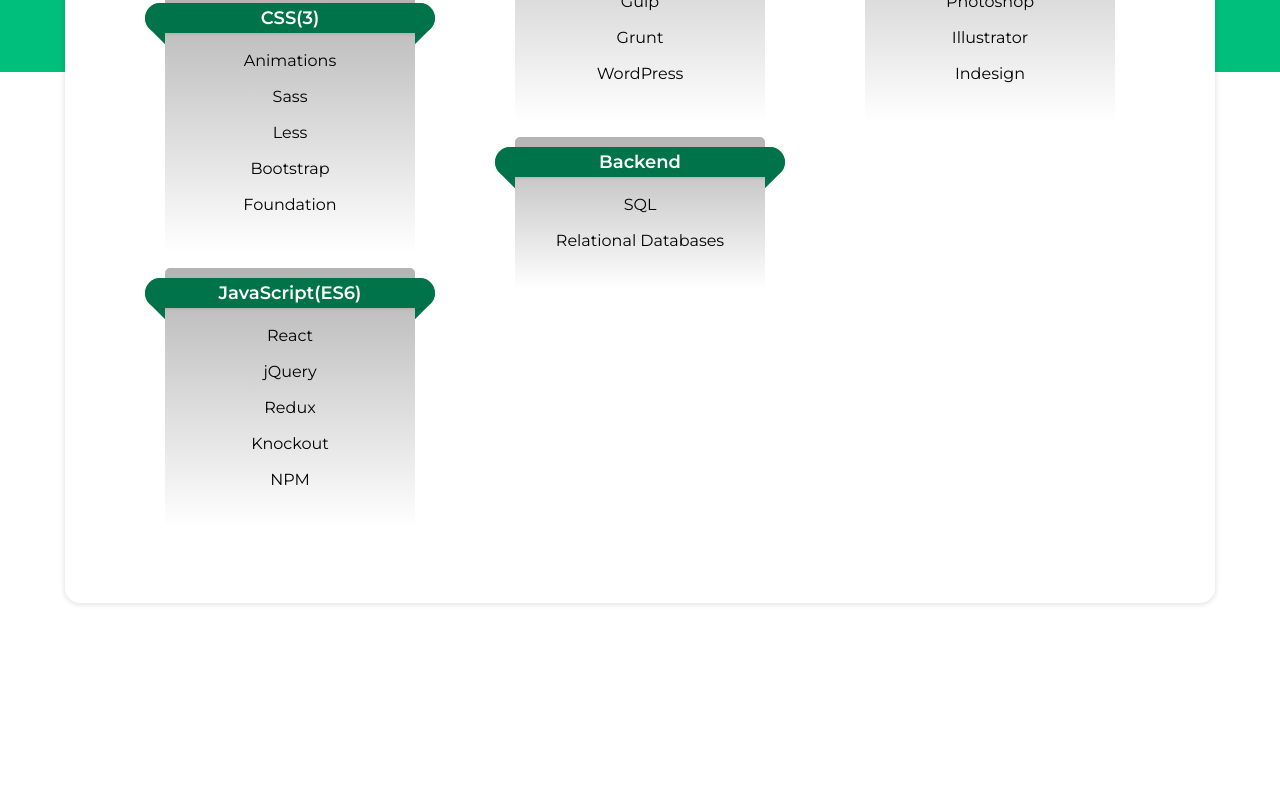
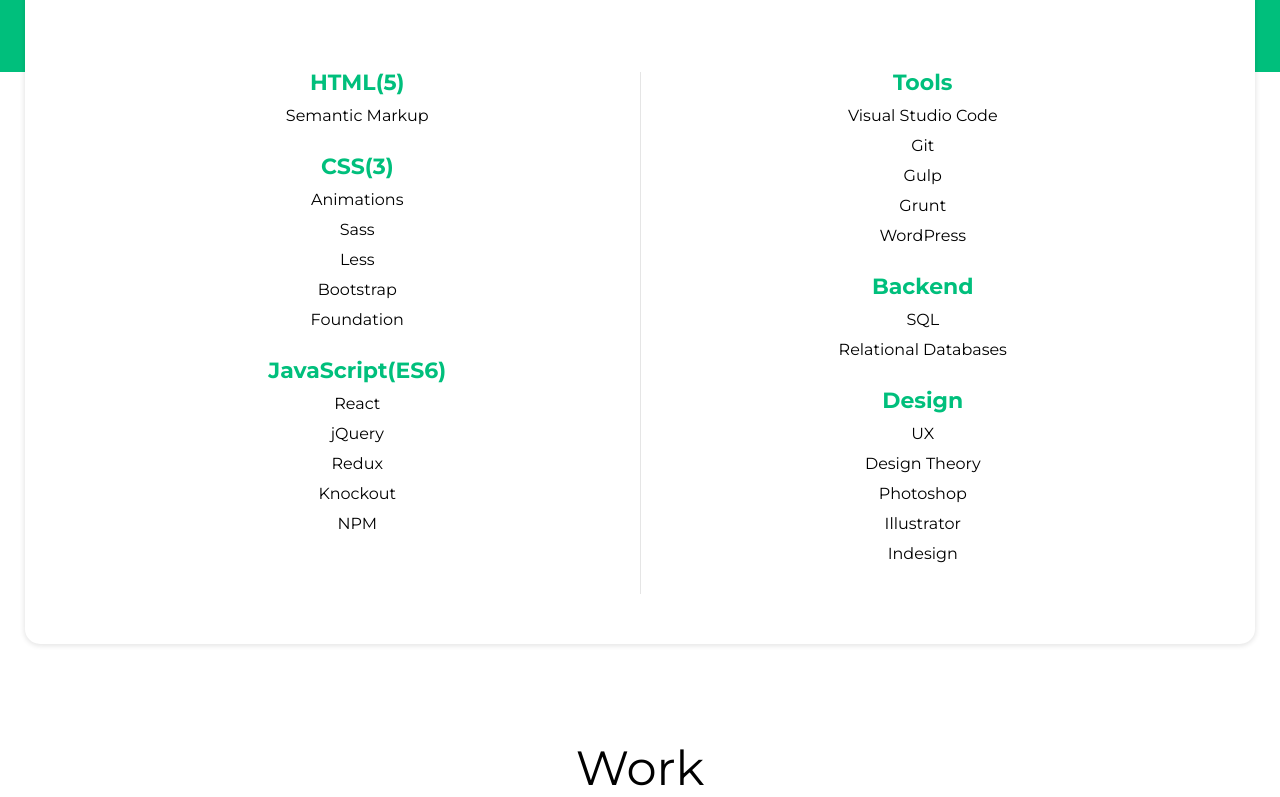
Before and after one commit to bragith/portfolio, a React (Create React App) app: page / in a window 1280 px wide. Shown: the part 1460-2257 px from the top of the page. Built offline with nearby package versions, Linux system fonts and the light colour scheme.

Commit message:
Design  is now decent

```diff
--- a/src/components/BurgerMenu/burgerMenu.js
+++ b/src/components/BurgerMenu/burgerMenu.js
@@ -19,9 +19,8 @@
       </div>
       <nav className={`mainNav${isOpen ? ' show' : ''}`}>
         <ul>
-          <li>Me</li>
           <li>Skills</li>
-          <li>Projects</li>
+          <li>Work</li>
           <li>Contact</li>
         </ul>
       </nav>
--- a/src/components/BurgerMenu/burgerMenu.scss
+++ b/src/components/BurgerMenu/burgerMenu.scss
@@ -1,3 +1,5 @@
+@import '../../stylesheets/settings';
+
 .burgerWrapper {
   z-index: 99;
   position: fixed;
@@ -8,7 +10,7 @@
 //Burger Icon
 .iconWrapper {
   width: 45px;
-  min-height: 30px;
+  min-height: 38px;
   position: relative;
   z-index: 1;
   cursor: pointer;
@@ -75,25 +77,32 @@
 //Burger nav
 .mainNav {
   position: absolute;
-  background-color: black;
-  right: -275px;
-  top: -25px;
-  transition: right 0.5s;
+  background-color: $green;
+  overflow: hidden;
+  right: -10px;
+  top: -8px;
+  border-radius: 30px;
   &.show {
-    right: -25px;
-    transition: right 0.5s;
+    ul {
+      width: 500px;
+      transition: width 0.5s;
+    }
   }
   ul {
-    height: 500px;
-    width: 250px;
     display: flex;
-    flex-direction: column;
-    justify-content: center;
+    align-items: center;
+    height: 60px;
+    width: 0px;
+    transition: width 0.5s;
     li {
-      padding-left: 50px;
+      margin: 0 25px;
       font-size: 24px;
-      margin-bottom: 16px;
       color: white;
+      cursor: pointer;
+      transition: color 0.25s;
+      &:hover {
+        color: black;
+      }
     }
   }
 }
--- a/src/components/projects.js
+++ b/src/components/projects.js
@@ -1,35 +1,33 @@
 import React, { Component } from 'react';
 import festenImg from '../resources/images/festen-logo.svg';
-import arabesqueImg from '../resources/images/arabesque-logo.png';
+import arabesqueImg from '../resources/images/arabesque-logo.jpg';
 
 const projects = [
   {
     title: 'Festen.dk',
     img: festenImg,
-    description:
-      'E-commerce and service platform with everything you need to thow the party of your life',
+    tags: ['React.js'],
     link: 'www.festen.dk',
     color: '#619e98'
   },
   {
     title: 'Arabesque',
     img: arabesqueImg,
-    description: 'Dance courses for kids in all age groups',
+    tags: ['WordPress'],
     link: 'www.arabesque.is',
     color: '#df2176'
   },
   {
     title: 'Festen.dk',
     img: festenImg,
-    description:
-      'E-commerce and service platform with everything you need to thow the party of your life',
+    tags: ['React.js'],
     link: 'www.festen.dk',
     color: '#619e98'
   },
   {
     title: 'Arabesque',
     img: arabesqueImg,
-    description: 'Dance courses for kids in all age groups',
+    tags: ['WordPress'],
     link: 'www.arabesque.is',
     color: '#df2176'
   }
@@ -39,15 +37,18 @@
   return (
     <section id="projects">
       <div className="content">
-        {projects.map((project, i) => (
-          <Project key={i} project={project} />
-        ))}
+        <h1>Work</h1>
+        <div className="projectsWrapper">
+          {projects.map((project, i) => (
+            <Project key={i} project={project} />
+          ))}
+        </div>
       </div>
     </section>
   );
 };
 
-const Project = ({ project: { title, img, description, link, color } }) => {
+const Project = ({ project: { title, img, tags, link, color } }) => {
   console.log(img);
 
   return (
@@ -55,7 +56,11 @@
       <img src={img} alt={title} />
       <figcaption>
         <h3>{title}</h3>
-        <p>{description}</p>
+        <ul>
+          {tags.map((tag, i) => (
+            <li key={i}>{tag}</li>
+          ))}
+        </ul>
         <a className="button" href={link}>
           Visit Website >
         </a>
--- a/src/components/skills.js
+++ b/src/components/skills.js
@@ -1,6 +1,32 @@
 import React, { Component } from 'react';
 
 const Skills = () => {
+  const skillSets = [
+    {
+      title: 'HTML(5)',
+      elements: ['Semantic Markup']
+    },
+    {
+      title: 'CSS(3)',
+      elements: ['Animations', 'Sass', 'Less', 'Bootstrap', 'Foundation']
+    },
+    {
+      title: 'JavaScript(ES6)',
+      elements: ['React', 'jQuery', 'Redux', 'Knockout', 'NPM']
+    },
+    {
+      title: 'Tools',
+      elements: ['Visual Studio Code', 'Git', 'Gulp', 'Grunt', 'WordPress']
+    },
+    {
+      title: 'Backend',
+      elements: ['SQL', 'Relational Databases']
+    },
+    {
+      title: 'Design',
+      elements: ['UX', 'Design Theory', 'Photoshop', 'Illustrator', 'Indesign']
+    }
+  ];
   const skillSet1 = [
     {
       title: 'HTML(5)',
@@ -24,22 +50,27 @@
     {
       title: 'Backend',
       elements: ['SQL', 'Relational Databases']
-    }
-  ];
-
-  const skillSet3 = [
+    },
     {
       title: 'Design',
       elements: ['UX', 'Design Theory', 'Photoshop', 'Illustrator', 'Indesign']
     }
   ];
 
+  const skillSet3 = [];
+
   return (
     <section id="skills">
-      <div className="content">
+      <div className="content contained">
+        <h1>Skillset</h1>
+        <div className="skillSetWrapper">
+          <div className="right">
             <SkillCategorie categorie={skillSet1} />
+          </div>
+          <div className="left">
             <SkillCategorie categorie={skillSet2} />
-        <SkillCategorie categorie={skillSet3} />
+          </div>
+        </div>
       </div>
     </section>
   );
@@ -47,16 +78,9 @@
 
 const SkillCategorie = ({ categorie }) => {
   console.log(categorie);
-  return (
-    <div className="skillWrapper">
-      {categorie.map((categorie, i) => (
+  return categorie.map((categorie, i) => (
     <div key={i} className="skillCategory">
-          <div className="skillTitleWrapper">
       <h3 className="skillTitle">{categorie.title}</h3>
-          </div>
-          <div className="foldLeft" />
-          <div className="foldRight" />
-
       <ul className="elementsWrapper">
         {categorie.elements.map((element, i) => (
           <li key={i}>
@@ -65,9 +89,7 @@
         ))}
       </ul>
     </div>
-      ))}
-    </div>
-  );
+  ));
 };
 
 export default Skills;
--- a/src/stylesheets/_projects.scss
+++ b/src/stylesheets/_projects.scss
@@ -1,14 +1,27 @@
 #projects {
-  display: flex;
-  align-items: flex-start;
-  flex-flow: row wrap;
-  justify-content: space-between;
+  .content {
+    flex-direction: column;
+    align-content: center;
+    h1 {
+      text-align: center;
+      margin: 50px 0;
+    }
+  }
+  .projectsWrapper {
+    display: flex;
+    flex-flow: row wrap;
+    flex-grow: 1;
+  }
+  .project,
+  figcaption {
+    border-radius: 10px;
+    transition: 0.5s;
+  }
   .project {
     position: relative;
-    width: 30%;
+    width: calc(33.3333% - 1.5rem);
     padding-top: 20%;
     margin: 0.75rem;
-    transition: 0.5s;
     img {
       position: absolute;
       top: 50%;
@@ -24,9 +37,8 @@
       left: 0;
       height: calc(100% - 2rem);
       width: calc(100% - 4rem);
-      background-color: rgb(20, 20, 20);
+      background-color: rgba(20, 20, 20, 0.8);
       opacity: 0;
-      transition: 0.5s;
       color: white;
       display: flex;
       flex-direction: column;
@@ -35,8 +47,14 @@
       padding: 1rem 2rem;
       text-align: center;
       h3 {
-        margin-bottom: 1rem;
+        margin-bottom: 0.5 rem;
         font-size: 24px;
+      }
+      ul {
+        margin-bottom: 30px;
+        li {
+          font-family: $Montserrati;
+        }
       }
     }
     &:hover {
--- a/src/stylesheets/_settings.scss
+++ b/src/stylesheets/_settings.scss
@@ -80,6 +80,7 @@
   color: white;
   text-decoration: none;
   transition: 0.5s;
+  border-radius: 22px;
   &:hover {
     background-color: $green;
   }
--- a/src/stylesheets/_skills.scss
+++ b/src/stylesheets/_skills.scss
@@ -4,79 +4,47 @@
   justify-content: center;
   align-items: center;
   .content {
+    flex-direction: column;
+    align-items: center;
+    flex-grow: 1;
     background-color: white;
     border-radius: 15px;
+    height: unset;
+    margin: 0 25px;
     -webkit-box-shadow: 0px 1px 5px 1px rgba(0, 0, 0, 0.1);
     -moz-box-shadow: 0px 1px 5px 1px rgba(0, 0, 0, 0.1);
     box-shadow: 0px 1px 5px 1px rgba(0, 0, 0, 0.1);
+    > h1 {
+      margin-top: 50px;
+    }
   }
 }
 
-.skillWrapper {
-  // height: 490px;
-  width: 250px;
-  // background-image: linear-gradient(to right, #b4b4b4, #d4d4d4);
-  margin: 0 50px;
-  // padding-top: 10px;
-  .skillCategory {
-    position: relative;
-    margin-bottom: 25px;
+.skillSetWrapper {
+  margin-top: 70px;
+  display: flex;
+  width: 100%;
+  .right {
+    border-right: thin solid rgba(0, 0, 0, 0.1);
   }
-  .skillTitleWrapper {
-    position: relative;
+  .right,
+  .left {
+    width: 50%;
+    display: flex;
+    flex-direction: column;
+    align-items: center;
+    text-align: center;
+    .skillCategory {
+      margin-bottom: 25px;
+    }
     .skillTitle {
-      display: flex;
-      justify-content: center;
-      align-items: center;
-      position: relative;
-      z-index: 1;
-      width: calc(100% + 40px);
-      height: 30px;
-      margin-left: -20px;
-      background-color: $green;
-      border-radius: 15px;
-      box-shadow: 0 1px 3px 0 rgba(0, 0, 0, 0.1);
-      color: white;
-      font-weight: $fw-semi;
-      font-size: 18px;
-      background-image: linear-gradient(
-        to right,
-        darken($green, 15%) 10%,
-        $green,
-        darken($green, 15%) 10%
-      );
+      color: $green;
+      font-weight: $fw-bold;
+      margin-bottom: 7px;
+      font-size: 22px;
     }
-  }
-  .fold {
-    &Right,
-    &Left {
-      height: 30px;
-      width: 100px;
-      position: absolute;
-      background-color: darken($green, 15%);
-      border-radius: 15px;
-    }
-    &Left {
-      top: 25px;
-      left: -30px;
-      transform: rotate(45deg);
-    }
-    &Right {
-      top: 25px;
-      right: -30px;
-      transform: rotate(-45deg);
-    }
-  }
-  .elementsWrapper {
-    position: relative;
-    padding: 60px 20px 20px;
-    margin-top: -40px;
-    width: 210px;
-    background-image: linear-gradient(to bottom, #b4b4b4, #fff);
-    border-radius: 5px;
     .element {
-      margin-bottom: 20px;
-      text-align: center;
+      line-height: 30px;
     }
   }
 }
```
Also changed, not shown: src/resources/images/arabesque-logo.jpg (added), src/resources/images/arabesque-logo.png (deleted). Lines whose indentation alone changed are shown as unchanged.
